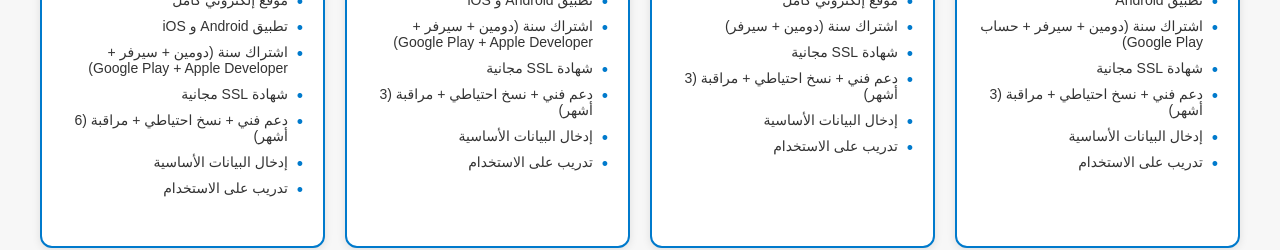
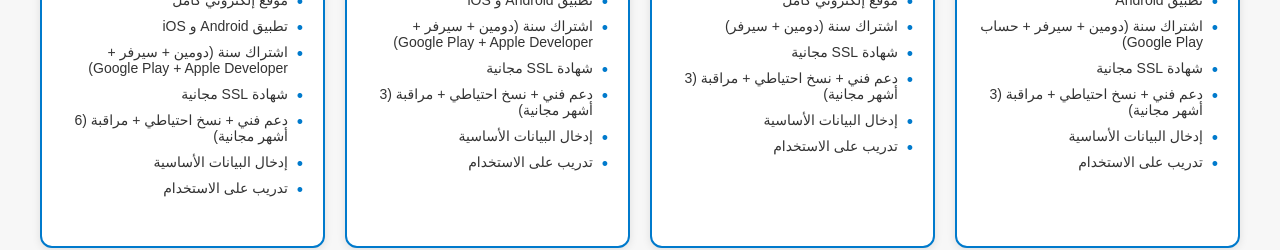
Before and after one commit to MHDOB/NeutronSoft, a plain HTML site: page index.html in a window 1280 px wide. Shown: the part 545-795 px from the top of the page. Drawn offline with Linux system fonts and the light colour scheme.

Commit message:
Update index.html

```diff
--- a/index.html
+++ b/index.html
@@ -268,7 +268,7 @@
         <li>تطبيق Android</li>
         <li>اشتراك سنة (دومين + سيرفر + حساب Google Play)</li>
         <li>شهادة SSL مجانية</li>
-        <li>دعم فني + نسخ احتياطي + مراقبة (3 أشهر)</li>
+        <li>دعم فني + نسخ احتياطي + مراقبة (3 أشهر مجانية)</li>
         <li>إدخال البيانات الأساسية</li>
         <li>تدريب على الاستخدام</li>
       </ul>
@@ -282,7 +282,7 @@
         <li>موقع إلكتروني كامل</li>
         <li>اشتراك سنة (دومين + سيرفر)</li>
         <li>شهادة SSL مجانية</li>
-        <li>دعم فني + نسخ احتياطي + مراقبة (3 أشهر)</li>
+        <li>دعم فني + نسخ احتياطي + مراقبة (3 أشهر مجانية)</li>
         <li>إدخال البيانات الأساسية</li>
         <li>تدريب على الاستخدام</li>
       </ul>
@@ -296,7 +296,7 @@
         <li>تطبيق Android و iOS</li>
         <li>اشتراك سنة (دومين + سيرفر + Google Play + Apple Developer)</li>
         <li>شهادة SSL مجانية</li>
-        <li>دعم فني + نسخ احتياطي + مراقبة (3 أشهر)</li>
+        <li>دعم فني + نسخ احتياطي + مراقبة (3 أشهر مجانية)</li>
         <li>إدخال البيانات الأساسية</li>
         <li>تدريب على الاستخدام</li>
       </ul>
@@ -311,7 +311,7 @@
         <li>تطبيق Android و iOS</li>
         <li>اشتراك سنة (دومين + سيرفر + Google Play + Apple Developer)</li>
         <li>شهادة SSL مجانية</li>
-        <li>دعم فني + نسخ احتياطي + مراقبة (6 أشهر)</li>
+        <li>دعم فني + نسخ احتياطي + مراقبة (6 أشهر مجانية)</li>
         <li>إدخال البيانات الأساسية</li>
         <li>تدريب على الاستخدام</li>
       </ul>
@@ -328,7 +328,7 @@
         <li>تطبيق Android</li>
         <li>اشتراك سنة (دومين + سيرفر + حساب Google Play)</li>
         <li>شهادة SSL مجانية</li>
-        <li>دعم فني + نسخ احتياطي + مراقبة (3 أشهر)</li>
+        <li>دعم فني + نسخ احتياطي + مراقبة (3 أشهر مجانية)</li>
         <li>إدخال البيانات الأساسية</li>
         <li>تدريب على الاستخدام</li>
       </ul>
@@ -342,7 +342,7 @@
         <li>موقع إلكتروني كامل</li>
         <li>اشتراك سنة (دومين + سيرفر)</li>
         <li>شهادة SSL مجانية</li>
-        <li>دعم فني + نسخ احتياطي + مراقبة (3 أشهر)</li>
+        <li>دعم فني + نسخ احتياطي + مراقبة (3 أشهر مجانية)</li>
         <li>إدخال البيانات الأساسية</li>
         <li>تدريب على الاستخدام</li>
       </ul>
@@ -356,7 +356,7 @@
         <li>تطبيق Android و iOS</li>
         <li>اشتراك سنة (دومين + سيرفر + Google Play + Apple Developer)</li>
         <li>شهادة SSL مجانية</li>
-        <li>دعم فني + نسخ احتياطي + مراقبة (3 أشهر)</li>
+        <li>دعم فني + نسخ احتياطي + مراقبة (3 أشهر مجانية)</li>
         <li>إدخال البيانات الأساسية</li>
         <li>تدريب على الاستخدام</li>
       </ul>
@@ -371,7 +371,7 @@
         <li>تطبيق Android و iOS</li>
         <li>اشتراك سنة (دومين + سيرفر + Google Play + Apple Developer)</li>
         <li>شهادة SSL مجانية</li>
-        <li>دعم فني + نسخ احتياطي + مراقبة (6 أشهر)</li>
+        <li>دعم فني + نسخ احتياطي + مراقبة (6 أشهر مجانية)</li>
         <li>إدخال البيانات الأساسية</li>
         <li>تدريب على الاستخدام</li>
       </ul>
```
